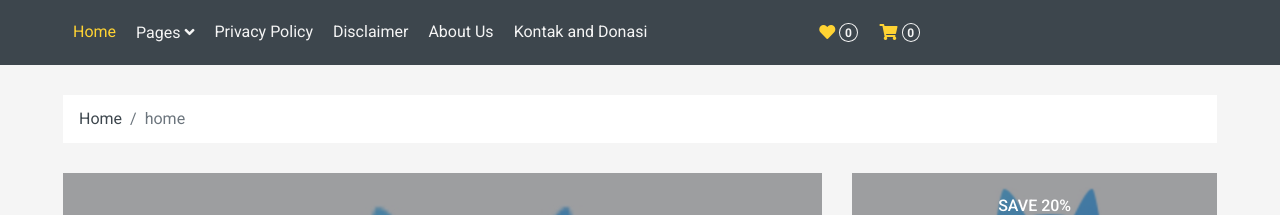
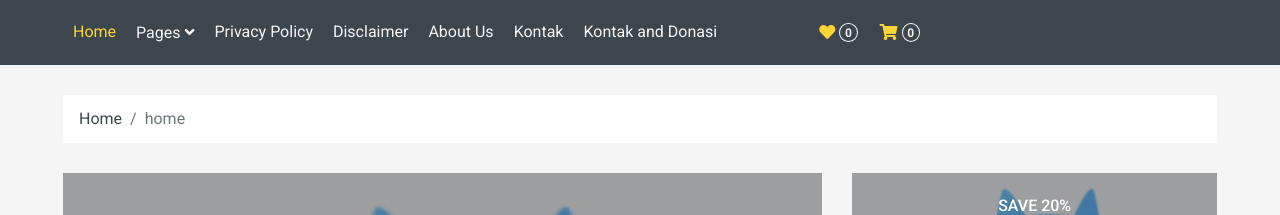
Before and after one commit to mwnsofficial/simaster, a Jekyll site: the page built from index.html, in a window 1280 px wide and 900 px high. Shown: the top 215 px of the window. Built offline with Jekyll 4.4.1, drawn with Linux system fonts in a browser that asks for light colours; nearby versions of some CDN libraries.

Commit message:
Update navbar.html

```diff
--- a/_includes/navbar.html
+++ b/_includes/navbar.html
@@ -26,6 +26,7 @@
                             <a href="/privacy-policy.html" class="nav-item nav-link">Privacy Policy</a>
                             <a href="/disclaimer.html" class="nav-item nav-link">Disclaimer</a>
                             <a href="/about.html" class="nav-item nav-link">About Us</a>
+                            <a href="/contact.html" class="nav-item nav-link">Kontak</a>
                             <a href="/donasi.html" class="nav-item nav-link">Kontak and Donasi</a>
                         </div>
                         <div class="navbar-nav ml-auto py-0 d-none d-lg-block">
```
